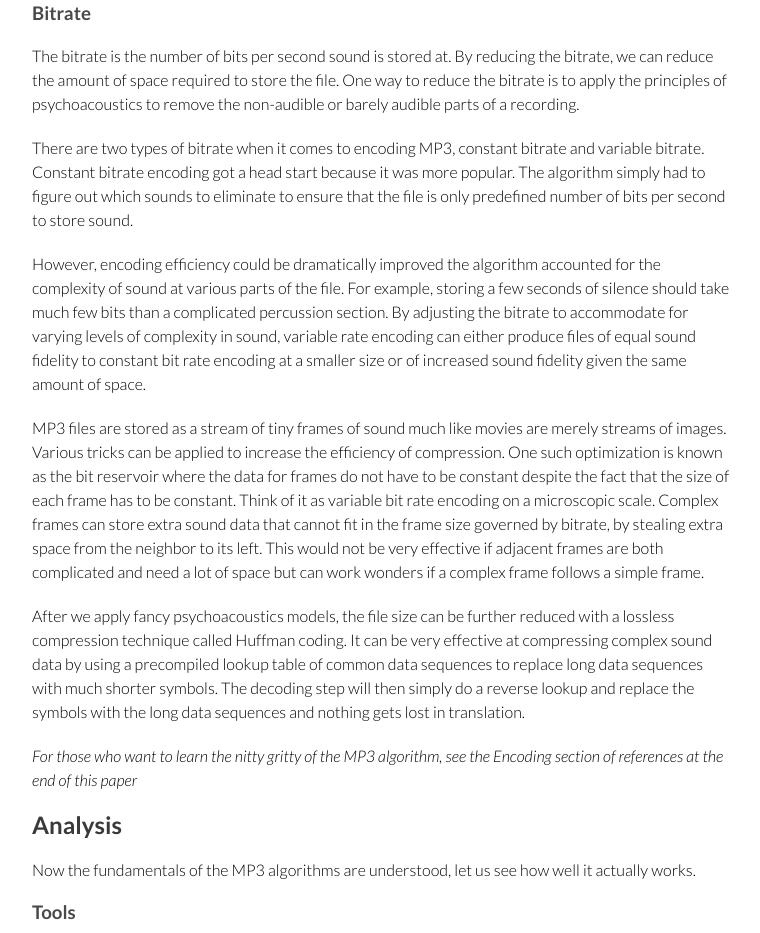
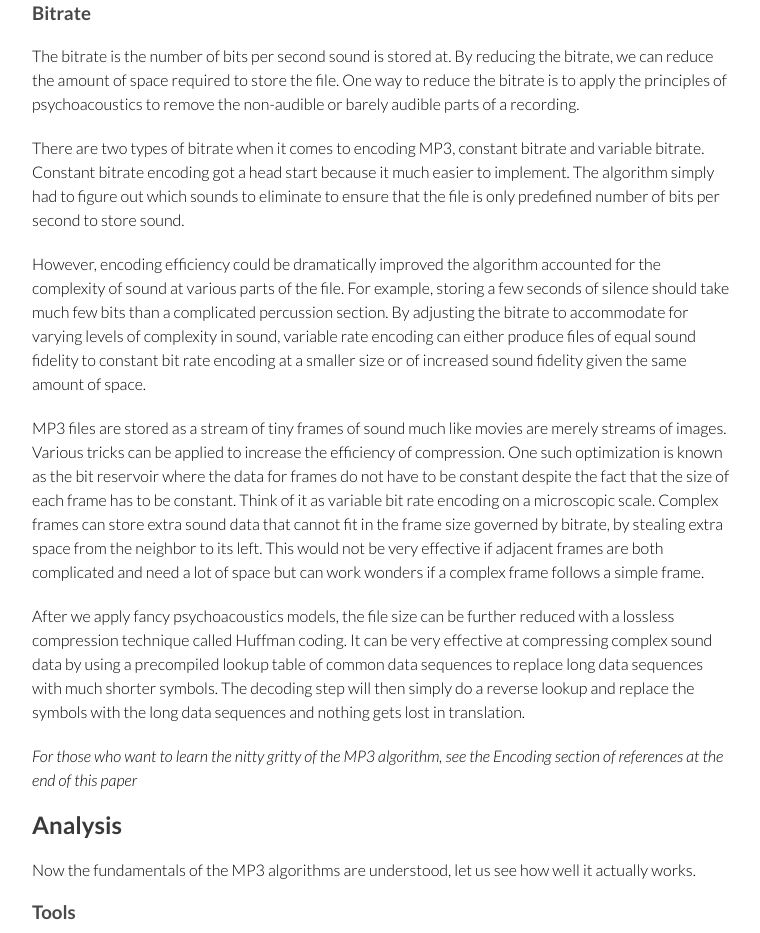
Before and after one commit to deanchen/physics36-mp3, a plain HTML site: page index.html in a window 1280 px wide. Shown: the part 1129-2062 px from the top of the page, without its empty margins (258-1018 px from the left). Drawn offline with nearby package versions, Linux system fonts and the light colour scheme.

Commit message:
corrected saying

```diff
--- a/index.html
+++ b/index.html
@@ -44,7 +44,7 @@
         <h3>Bitrate</h3>
         <p>The bitrate is the number of bits per second sound is stored at. By reducing the bitrate, we can reduce the amount of space required to store the file. One way to reduce the bitrate is to apply the principles of psychoacoustics to remove the non-audible or barely audible parts of a recording.</p>
 
-        <p>There are two types of bitrate when it comes to encoding MP3, constant bitrate and variable bitrate. Constant bitrate encoding got a head start because it was more popular. The algorithm simply had to figure out which sounds to eliminate to ensure that the file is only predefined number of bits per second to store sound.</p>
+        <p>There are two types of bitrate when it comes to encoding MP3, constant bitrate and variable bitrate. Constant bitrate encoding got a head start because it much easier to implement. The algorithm simply had to figure out which sounds to eliminate to ensure that the file is only predefined number of bits per second to store sound.</p>
 
         <p>However, encoding efficiency could be dramatically improved the algorithm accounted for the complexity of sound at various parts of the file. For example, storing a few seconds of silence should take much few bits than a complicated percussion section. By adjusting the bitrate to accommodate for varying levels of complexity in sound, variable rate encoding can either produce files of equal sound fidelity to constant bit rate encoding at a smaller size or of increased sound fidelity given the same amount of space.</p>
 
```
